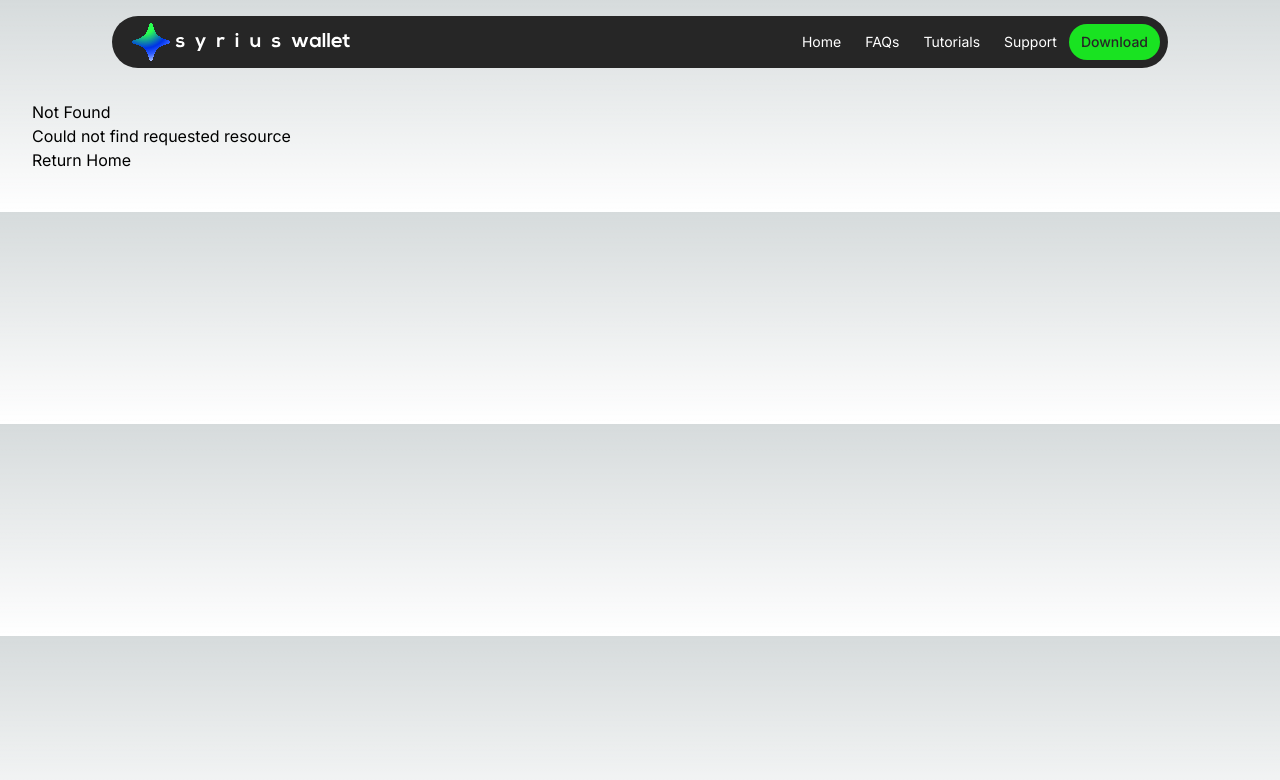
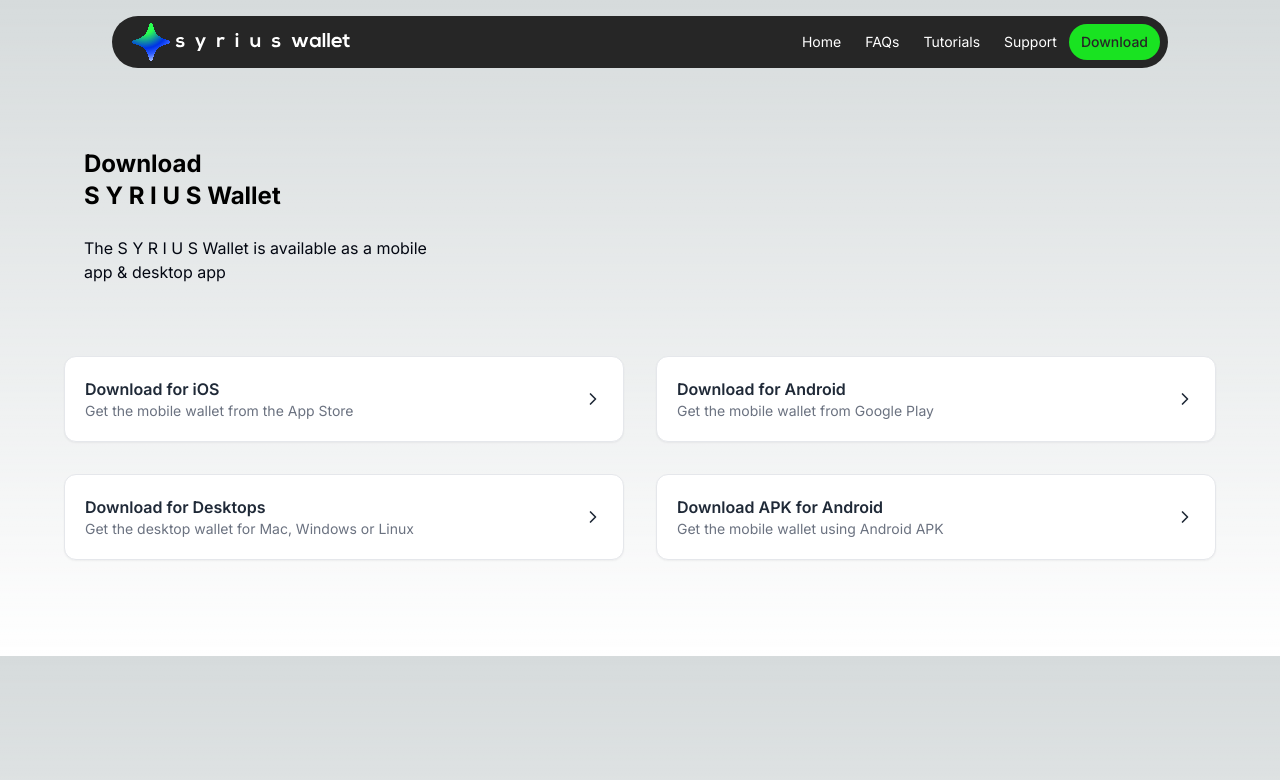
Before and after one commit to hypercore-one/syriuswallet.com, a Next.js app: page /download in a window 1280 px wide. Before the commit this address had no page. Shown: the top 780 px of the page. Built offline with nearby package versions, Linux system fonts and the light colour scheme.

Commit message:
feature: download page

```diff
--- /dev/null
+++ b/src/app/download/page.tsx
@@ -0,0 +1,64 @@
+import React from 'react';
+import type {Metadata} from 'next';
+import {DownloadCardItem, Tutorial} from '@/types';
+import tutorials from '../../../public/tutorials.json';
+import TutorialCard from '@/components/TutorialCard';
+import {generateExcerpt} from '@/helpers';
+import DownloadCard from '@/components/DownloadCard';
+import PageHero from '@/components/layout/PageHero';
+
+export const metadata: Metadata = {
+	title: "Download the latest Syrius wallet today",
+	description: "Download the Syrius Wallet today",
+};
+
+export default function Page() {
+
+	const downloadLinks: DownloadCardItem[] = [
+		{
+			image: '',
+			title: 'Download for iOS',
+			excerpt: 'Get the mobile wallet from the App Store',
+			url: 'https://apple.com'
+		},{
+			image: '',
+			title: 'Download for Android',
+			excerpt: 'Get the mobile wallet from Google Play',
+			url: 'https://google.com'
+		},{
+			image: '',
+			title: 'Download for Desktops',
+			excerpt: 'Get the desktop wallet for Mac, Windows or Linux',
+			url: 'https://github.com'
+		},{
+			image: '',
+			title: 'Download APK for Android',
+			excerpt: 'Get the mobile wallet using Android APK',
+			url: 'https://github.com'
+		}
+	]
+
+	return (
+		<div className="max-w-[85rem] pt-4 px-4 sm:px-6 lg:px-8 lg:pb-14 mx-auto">
+
+			<PageHero details={{
+				title: "Download\nS Y R I U S Wallet",
+				description: "The S Y R I U S Wallet is available as a mobile app & desktop app",
+				bgColour: "zenon-green",
+			}}/>
+
+			<div className="grid sm:grid-cols-2 gap-8">
+				{downloadLinks.map((download: DownloadCardItem, index: number) => {
+					return (
+						<DownloadCard key={index} item={{
+							title: download.title,
+							image: download.image,
+							excerpt: download.excerpt,
+							url: download.url,
+						}}/>
+					);
+				})}
+			</div>
+		</div>
+	);
+}
--- /dev/null
+++ b/src/components/DownloadCard.tsx
@@ -0,0 +1,36 @@
+import React from 'react';
+import {DownloadCardItem} from '@/types';
+
+interface DownloadCardProps {
+	item: DownloadCardItem;
+}
+
+const DownloadCard: React.FC<DownloadCardProps> = (props: DownloadCardProps) => {
+	const {item} = props;
+	return (
+		<a className="group flex flex-col bg-white border shadow-sm rounded-xl hover:shadow-md transition dark:bg-neutral-900 dark:border-neutral-800"
+		   href={item.url}>
+			<div className="p-4 md:p-5">
+				<div className="flex justify-between items-center">
+					<div>
+						<h3 className="group-hover:text-blue-600 font-semibold text-gray-800 dark:group-hover:text-neutral-400 dark:text-neutral-200">
+							{item.title}
+						</h3>
+						<p className="text-sm text-gray-500 dark:text-neutral-500">
+							{item.excerpt}
+						</p>
+					</div>
+					<div className="ps-3">
+						<svg className="flex-shrink-0 size-5 text-gray-800 dark:text-neutral-200"
+							 xmlns="http://www.w3.org/2000/svg" width="24" height="24" viewBox="0 0 24 24" fill="none"
+							 stroke="currentColor" stroke-width="2" stroke-linecap="round" stroke-linejoin="round">
+							<path d="m9 18 6-6-6-6"/>
+						</svg>
+					</div>
+				</div>
+			</div>
+		</a>
+	)
+}
+
+export default DownloadCard
```
